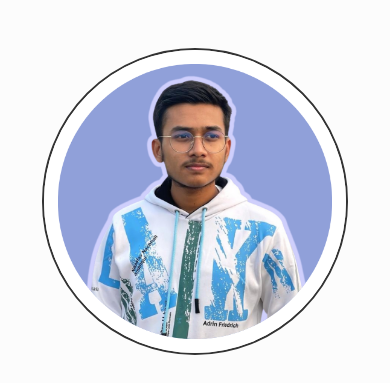
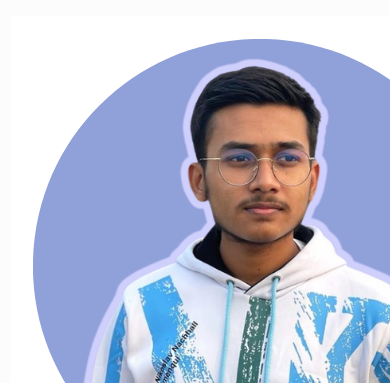
Before and after one commit to 0xW1zard/0xw1zard.github.io, a plain HTML site: page index.html in a window 390 px wide. Shown: the part 80-463 px from the top of the page. Drawn offline with Linux system fonts and the light colour scheme.

Commit message:
Update styles.css

```diff
--- a/styles.css
+++ b/styles.css
@@ -410,15 +410,4 @@ main {
   .scroll-container {
     display: none;
   }
-  .portfolio {
-  text-align: center;
-  margin: 2em;
-  }
-
-  .circular-photo {
-  border-radius: 50%;
-  max-width: 100%;
-  height: auto;
-  border: 2px solid #333; /* Optional: Add border for styling */
-  }
 }
```
